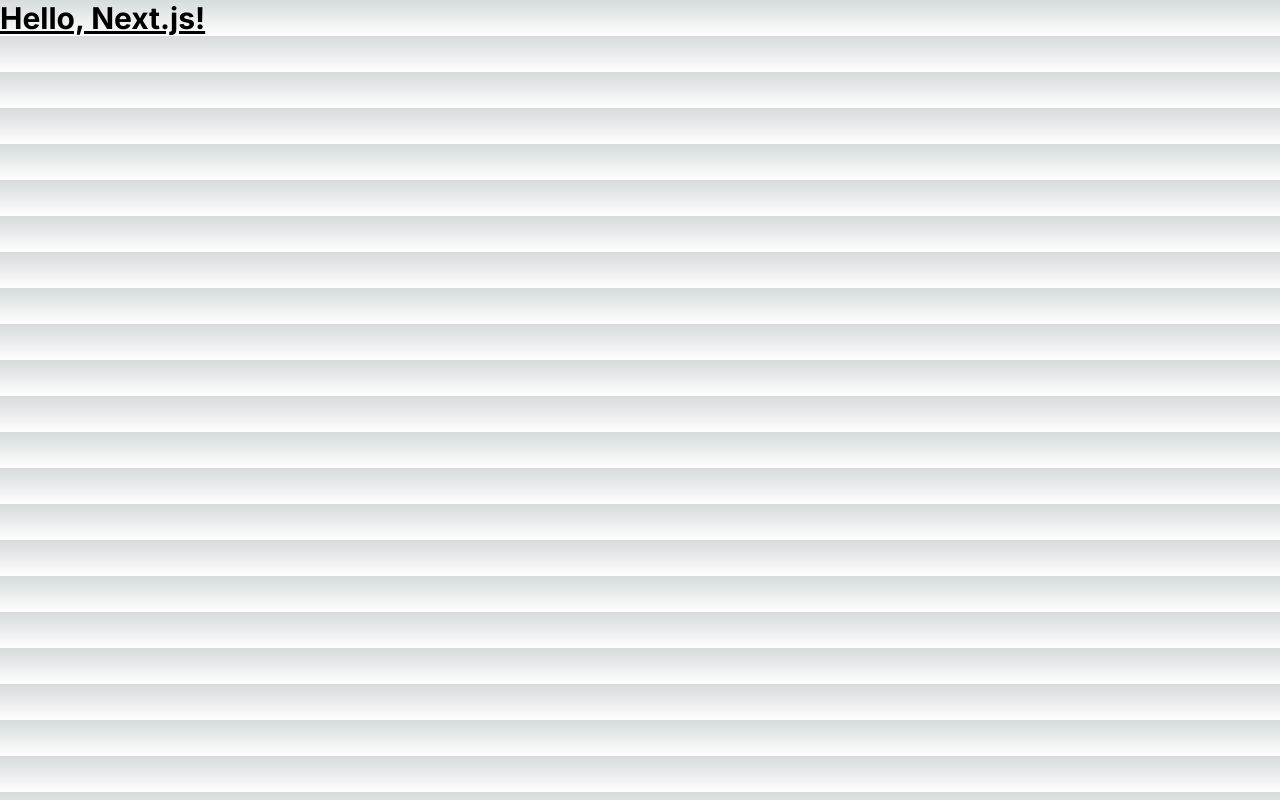
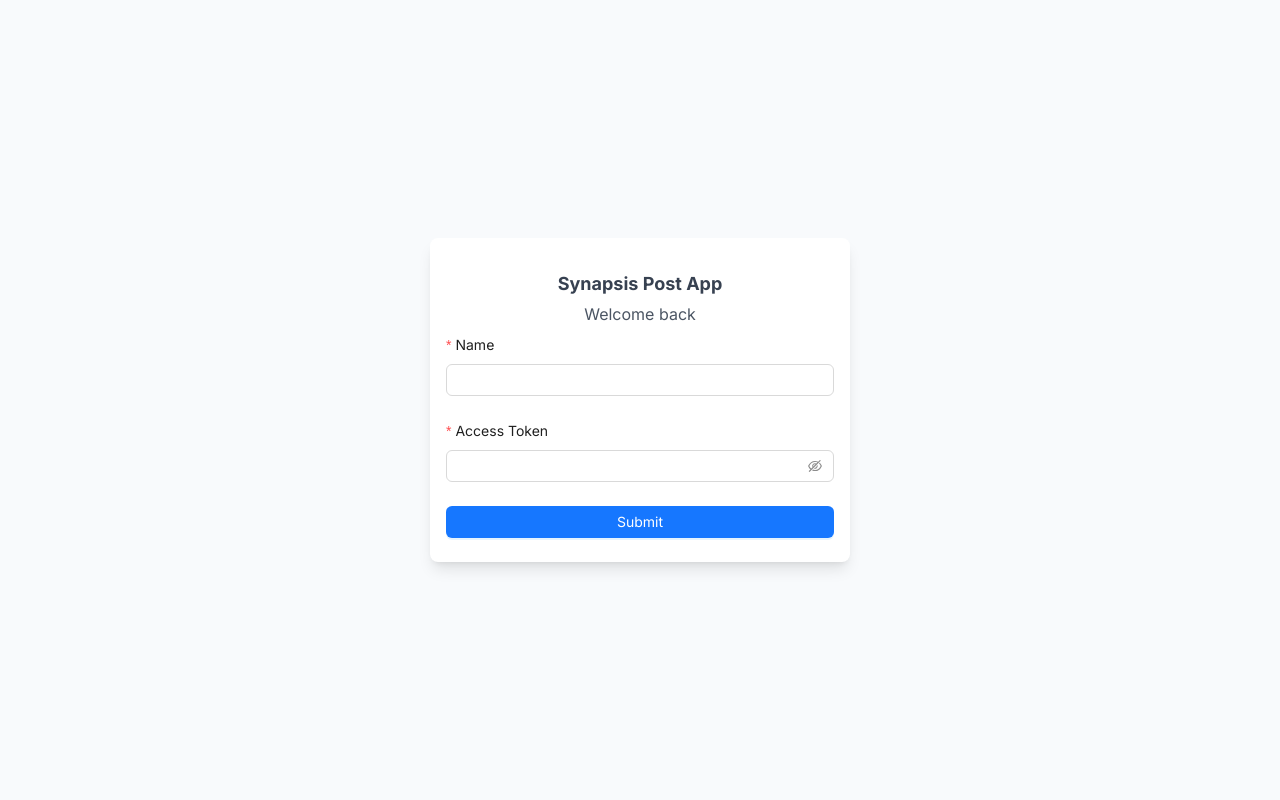
Before and after one commit to yeremiadio/synapsis-post-nextapp, a Next.js app: page / in a window 1280 px wide. Built offline with nearby package versions, Linux system fonts and the light colour scheme.

Commit message:
feat: add ant design config

```diff
--- a/src/pages/_app.tsx
+++ b/src/pages/_app.tsx
@@ -1,11 +1,12 @@
 // These styles apply to every route in the application
 import "@/styles/globals.css";
+import { ConfigProvider } from "antd";
 import type { AppProps } from "next/app";
 import Head from "next/head";
 
 export default function App({ Component, pageProps }: AppProps) {
   return (
-    <>
+    <ConfigProvider theme={{ token: { fontFamily: "Inter" } }}>
       <Head>
         <link
           href="https://fonts.googleapis.com/css2?family=Inter:wght@400;500;600;700&display=swap"
@@ -14,6 +15,6 @@
         <title>Synapsis Post App</title>
       </Head>
       <Component {...pageProps} />
-    </>
+    </ConfigProvider>
   );
 }
--- a/src/pages/index.tsx
+++ b/src/pages/index.tsx
@@ -1,4 +1,38 @@
-const Page = () => {
-  return <h1 className="text-3xl font-bold underline">Hello, Next.js!</h1>;
-}
-export default Page;
+import { Button, Form, Input } from "antd";
+
+const Home = () => {
+  return (
+    <div className="justify-center items-center flex h-screen bg-slate-50">
+      <div className="bg-white px-4 py-6 rounded-lg shadow-lg w-full lg:w-[420px] mx-2">
+        <h2 className="text-gray-700 font-bold text-lg mb-1 mt-2 text-center">Synapsis Post App</h2>
+        <p className="text-gray-600 text-base mt-1 mb-2 text-center">Welcome back</p>
+        <Form layout="vertical" className="w-full">
+          <Form.Item
+            label="Name"
+            name="name"
+            rules={[{ required: true, message: "Please input your name!" }]}
+          >
+            <Input />
+          </Form.Item>
+
+          <Form.Item
+            label="Access Token"
+            name="accessToken"
+            rules={[
+              { required: true, message: "Please input your access token!" },
+            ]}
+          >
+            <Input.Password />
+          </Form.Item>
+
+          <Form.Item label={null} className="mb-0">
+            <Button className="w-full" type="primary" htmlType="submit">
+              Submit
+            </Button>
+          </Form.Item>
+        </Form>
+      </div>
+    </div>
+  );
+};
+export default Home;
```
